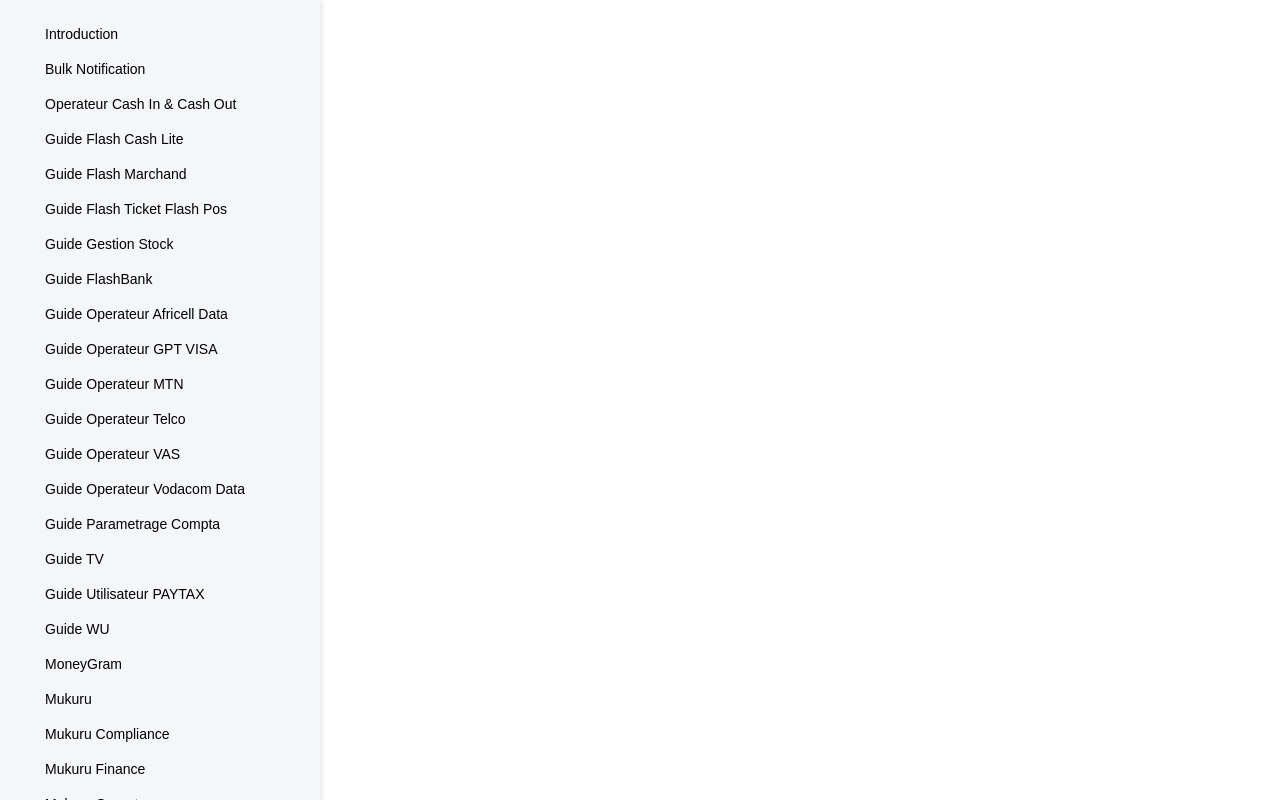
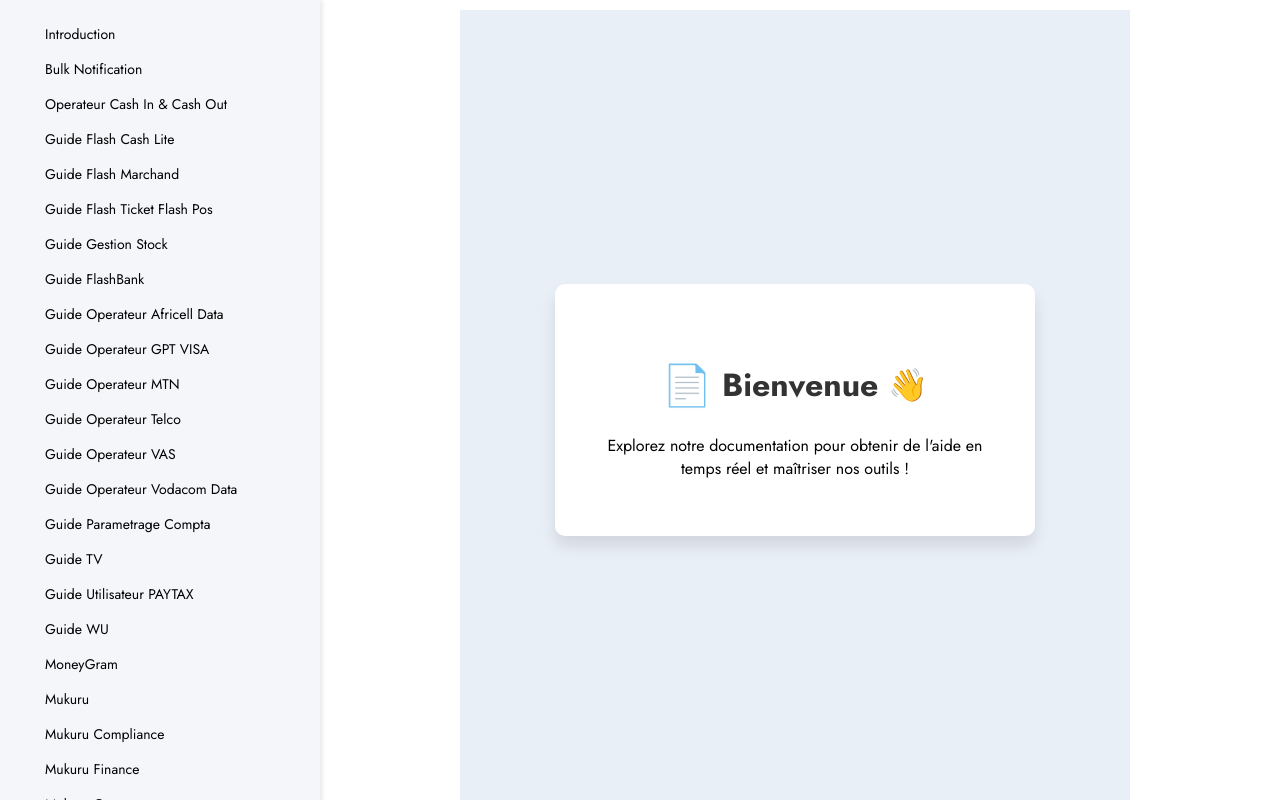
Before and after one commit to Dieuleveut-Ngele/DocsUsersApp, an Angular app: page /docs in a window 1280 px wide. Built offline with nearby package versions, Linux system fonts and the light colour scheme.

Commit message:
style: Added Roboto, DM Sans, Jost fonts to the project to improve typography.

```diff
--- /dev/null
+++ b/src/app/components-docs/introduction/introduction.component.html
@@ -0,0 +1,9 @@
+<div class="container">
+    <div class="introduction">
+      <h3>Bienvenue 👋</h3>
+      <p>
+        Explorez notre documentation pour obtenir de l'aide en temps réel et
+        maîtriser nos outils !
+      </p>
+    </div>
+  </div>
--- /dev/null
+++ b/src/app/components-docs/introduction/introduction.component.scss
@@ -0,0 +1,60 @@
+.container {
+    display: flex;
+    align-items: center;
+    justify-content: center;
+    height: 100vh;
+    background-color: #e9eff7;
+    font-family: "Poppins", sans-serif;
+  }
+
+  .introduction {
+    text-align: center;
+    background: white;
+    padding: 40px;
+    border-radius: 10px;
+    box-shadow: 0 10px 15px rgba(0, 0, 0, 0.1);
+    max-width: 400px;
+    transition:
+      transform 0.3s ease,
+      box-shadow 0.3s ease;
+  }
+
+  .introduction:hover {
+    transform: translateY(-5px);
+    box-shadow: 0 15px 20px rgba(0, 0, 0, 0.15);
+  }
+
+  .introduction h3 {
+    font-size: 2rem;
+    color: #333;
+    margin-bottom: 20px;
+    display: flex;
+    align-items: center;
+    justify-content: center;
+  }
+
+  .introduction h3::before {
+    content: "👋";
+    content: "📄";
+    font-size: 2.5rem;
+    margin-right: 10px;
+    animation: wave 2s infinite;
+  }
+
+  @keyframes wave {
+    0% {
+      transform: rotate(0deg);
+    }
+    25% {
+      transform: rotate(15deg);
+    }
+    50% {
+      transform: rotate(0deg);
+    }
+    75% {
+      transform: rotate(-15deg);
+    }
+    100% {
+      transform: rotate(0deg);
+    }
+  }
--- a/src/index.html
+++ b/src/index.html
@@ -6,6 +6,32 @@
   <base href="/">
   <meta name="viewport" content="width=device-width, initial-scale=1">
   <link rel="icon" type="image/x-icon" href="favicon.ico">
+
+  <link rel="preconnect" href="https://fonts.googleapis.com" />
+    <link rel="preconnect" href="https://fonts.gstatic.com" crossorigin />
+    <link
+      href="https://fonts.googleapis.com/css2?family=Roboto:wght@300;400;500&display=swap"
+      rel="stylesheet"
+    />
+
+    <link rel="preconnect" href="https://fonts.googleapis.com" />
+    <link rel="preconnect" href="https://fonts.gstatic.com" crossorigin />
+    <link
+      href="https://fonts.googleapis.com/css2?family=DM+Sans:ital,opsz,wght@0,9..40,100..1000;1,9..40,100..1000&display=swap"
+      rel="stylesheet"
+    />
+
+    <link rel="preconnect" href="https://fonts.googleapis.com" />
+    <link rel="preconnect" href="https://fonts.gstatic.com" crossorigin />
+    <link
+      href="https://fonts.googleapis.com/css2?family=Poppins:ital,wght@0,100;0,200;0,300;0,400;0,500;0,600;0,700;0,800;0,900;1,100;1,200;1,300;1,400;1,500;1,600;1,700;1,800;1,900&display=swap"
+      rel="stylesheet"
+    />
+
+    <link rel="preconnect" href="https://fonts.googleapis.com">
+    <link rel="preconnect" href="https://fonts.gstatic.com" crossorigin>
+    <link href="https://fonts.googleapis.com/css2?family=Jost:ital,wght@0,100..900;1,100..900&display=swap" rel="stylesheet">
+
 </head>
 <body>
   <app-root></app-root>
```
Also changed, not shown: src/app/app.routes.ts (+8 -2 lines), src/app/components-docs/introduction/introduction.component.ts (added, +12 -0 lines).
